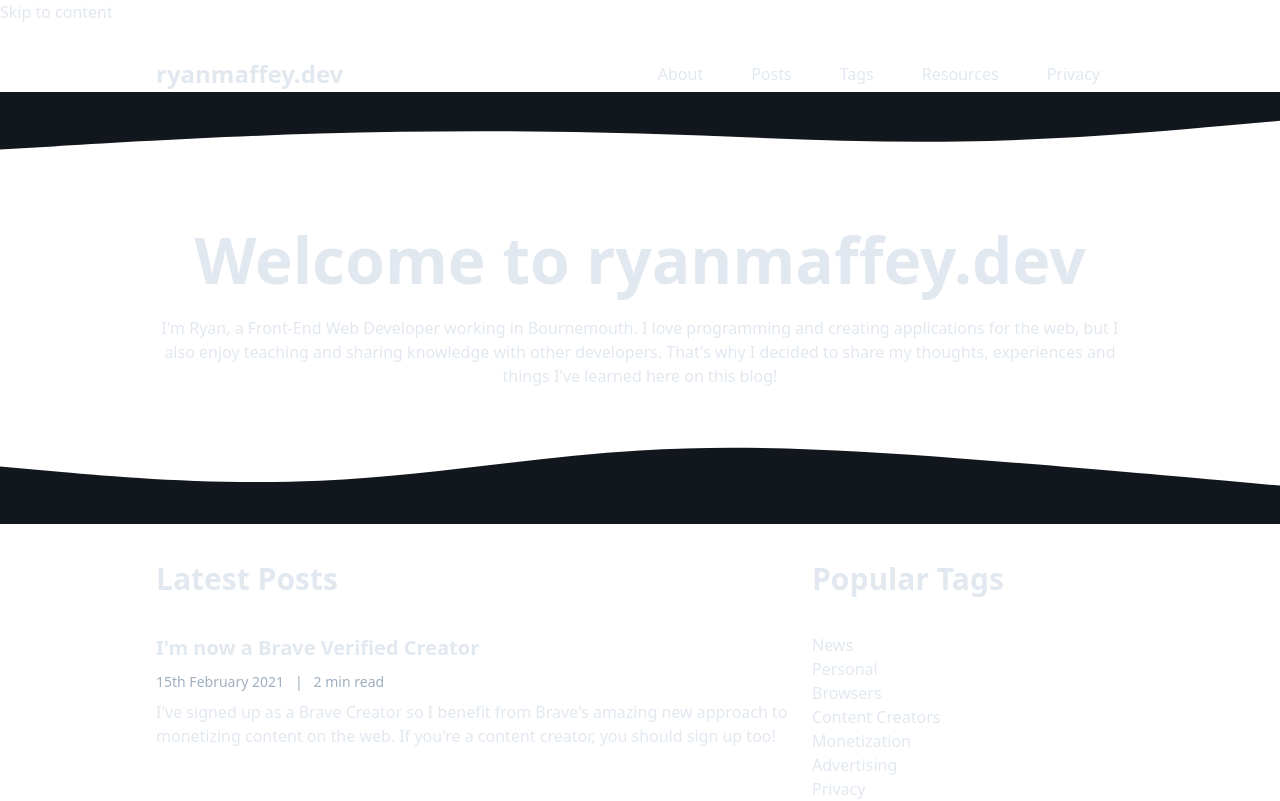
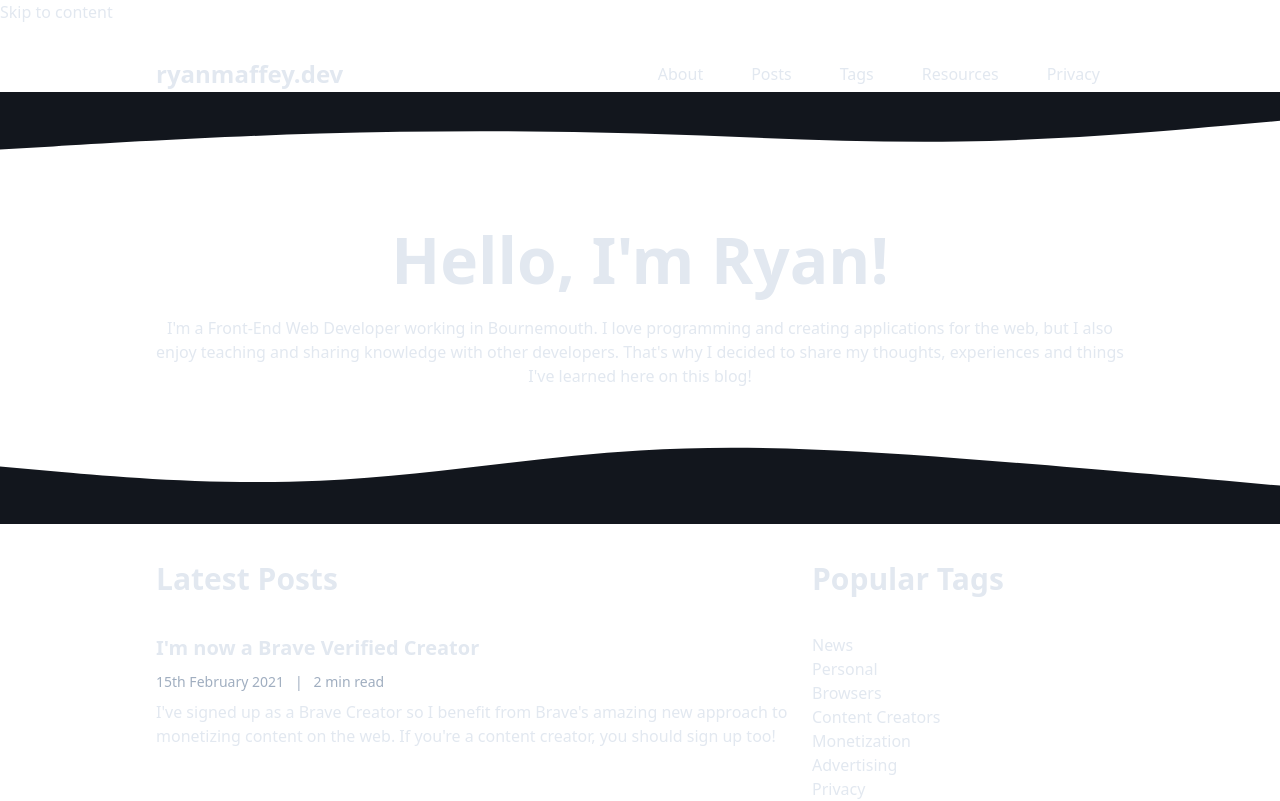
Before and after one commit to ryanmaffey/ryanmaffey.dev, a Next.js app: page / in a window 1280 px wide. Shown: the top 801 px of the page. Built offline with nearby package versions, Linux system fonts and the light colour scheme.

Commit message:
chore(wording): better homepage SEO

```diff
--- a/pages/index.tsx
+++ b/pages/index.tsx
@@ -18,7 +18,7 @@ interface IProps {
 
 const Home: React.FC<IProps> = (props) => {
     const description =
-        "I'm Ryan, a Front-End Web Developer working in Bournemouth. I love programming, creating applications for the web and teaching others how to do the same!";
+        "I'm a Front-End Web Developer working in Bournemouth. I love programming, creating applications for the web and teaching others how to do the same!";
     return (
         <>
             <Head>
@@ -36,16 +36,16 @@ const Home: React.FC<IProps> = (props) => {
                     }`}
                 </script>
             </Head>
-            <Layout title="ryanmaffey.dev" description={description}>
+            <Layout title="Ryan Maffey" description={description}>
                 <TitleHeader>
-                    <h1>Welcome to ryanmaffey.dev</h1>
+                    <h1>Hello, I'm Ryan!</h1>
                     <p>
-                        I'm Ryan, a Front-End Web Developer working in
-                        Bournemouth. I love programming and creating
-                        applications for the web, but I also enjoy teaching and
-                        sharing knowledge with other developers. That's why I
-                        decided to share my thoughts, experiences and things
-                        I've learned here on this blog!
+                        I'm a Front-End Web Developer working in Bournemouth. I
+                        love programming and creating applications for the web,
+                        but I also enjoy teaching and sharing knowledge with
+                        other developers. That's why I decided to share my
+                        thoughts, experiences and things I've learned here on
+                        this blog!
                     </p>
                 </TitleHeader>
                 <SidebarLayout
```
